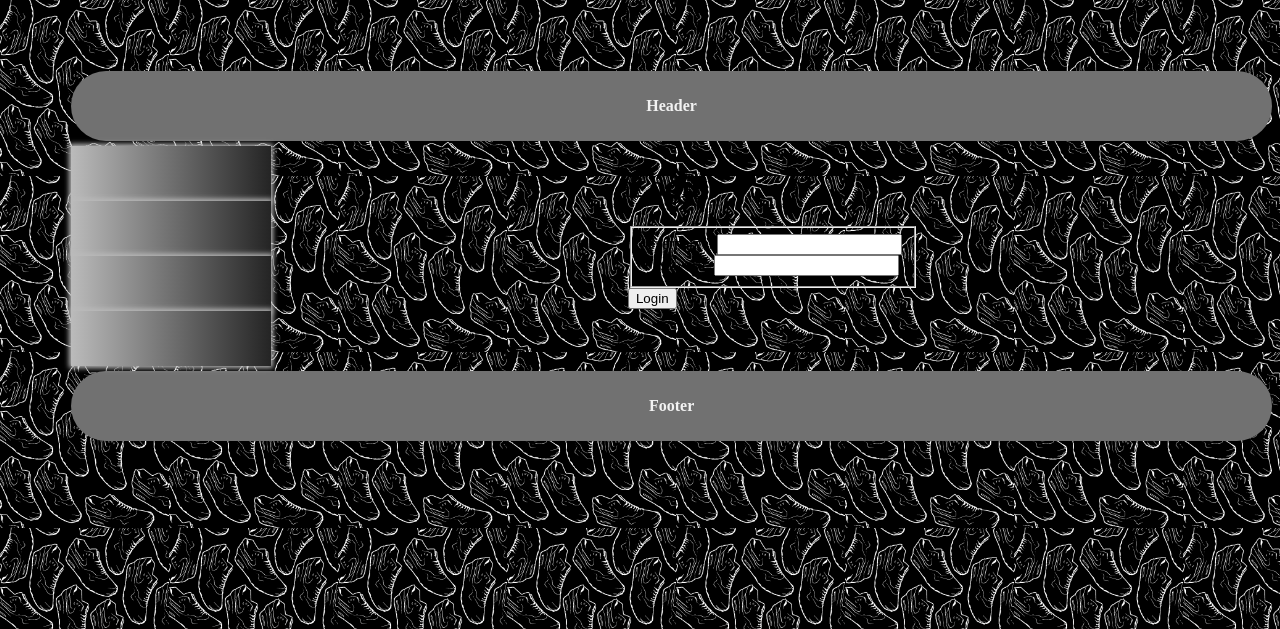
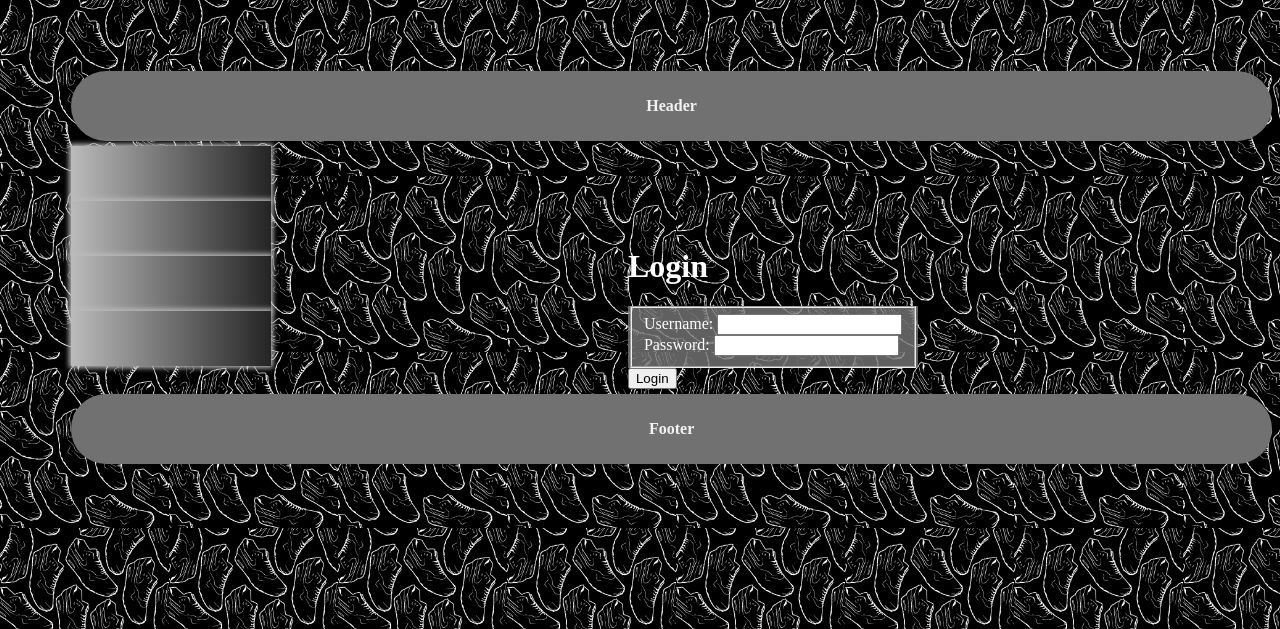
Before and after one commit to CarolinaVRoque/DIAM-Projeto-2022-23-Sneakers_Cards, a Django app: page /SneakerCards/login in a window 1280 px wide. Shown: the top 629 px of the page. Run offline with Django 4.2, Linux system fonts and the light colour scheme.

Commit message:
Alterações na box login

```diff
--- a/SneakerCards/static/SneakerCards/css/main.css
+++ b/SneakerCards/static/SneakerCards/css/main.css
@@ -224,3 +224,11 @@ body{
 .register_box {
    background-color: rgba(120,120,120,0.8);
 }
+
+.login{
+  color: white;
+}
+
+.login_box{
+  background-color: rgba(120,120,120,0.8);
+}
--- a/SneakerCards/templates/SneakerCards/login.html
+++ b/SneakerCards/templates/SneakerCards/login.html
@@ -3,16 +3,19 @@
     {%  if error_message %}
         <p><strong>{{ error_message }}</strong></p>
     {%  endif %}
+    <h1>Login</h1>
     <div class="containerForm">
         <form class="login"  method="post" action="{% url 'SneakerCards:login' %}">
             {% csrf_token %}
             <h1> Login </h1>
-            <fieldset>
+            <div class="login_box">
+                <fieldset>
                 <label for="username">Username:</label>
                 <input type="text" id="username" name="username"><br>
                 <label for="password">Password:</label>
                 <input type="password" id="password" name="password"><br>
             </fieldset>
+            </div>
             <input type="submit" value="Login">
         </form>
     </div>
```
